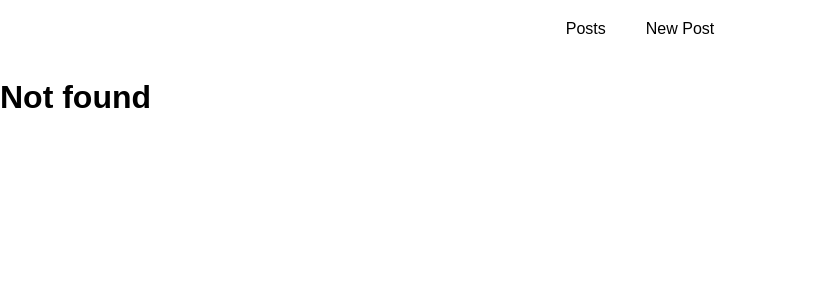
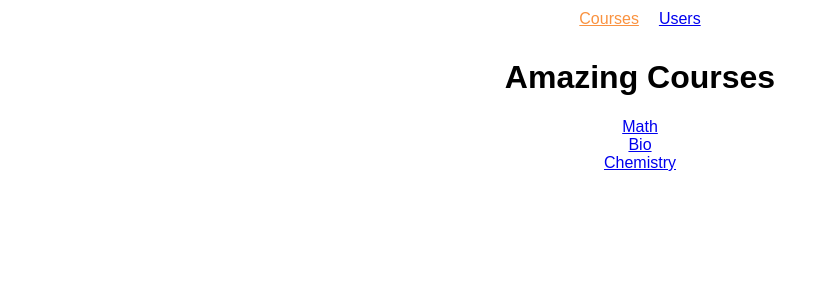
Before and after one commit to emirundeger/Post-React, a React (Create React App) app: page /courses in a window 1280 px wide. Before the commit this address had no page. Shown: the top 300 px of the page, without its empty margins (0-835 px from the left). Built offline with nearby package versions, Linux system fonts and the light colour scheme.

Commit message:
Add Routes, Links, Pass title as a param - Assignment

```diff
--- /dev/null
+++ b/src/App2.js
@@ -0,0 +1,15 @@
+import React, { Component } from "react";
+import Blog2 from "./containers/Blog/Blog2";
+import { BrowserRouter } from "react-router-dom";
+import FullPost from "./containers/Blog/FullPost/FullPost";
+import Courses from "./components/Courses";
+
+const App2 = () => (
+  <BrowserRouter>
+    <div className="App">
+      <Blog2 />
+    </div>
+  </BrowserRouter>
+);
+
+export default App2;
--- /dev/null
+++ b/src/components/Course.js
@@ -0,0 +1,10 @@
+import React from "react";
+
+const course = () => (
+  <div>
+    <h1>{props.match.params.courseTitle}</h1>
+    <p>You selected the Course with ID: {props.match.params.courseId}</p>
+  </div>
+);
+
+export default course;
--- /dev/null
+++ b/src/components/Courses.js
@@ -0,0 +1,36 @@
+import React, { Component } from "react";
+import Course from "./Course";
+import { Link } from "react-router-dom";
+
+class Courses extends Component {
+  state = {
+    courses: [
+      { id: 1, title: "Math" },
+      { id: 2, title: "Bio" },
+      { id: 3, title: "Chemistry" }
+    ]
+  };
+  render() {
+    let posts = this.state.courses.map(course => {
+      return (
+        //Bunu courses/course url inde calistirmak icin ya hardcoded olarak /courses/course yazican
+        //ya da this.props.match.url + course
+        <Link
+          key={course.id}
+          to={this.props.match.url + course.id + "/" + course.title}
+        >
+          <article>{course.title}</article>
+        </Link>
+      );
+    });
+
+    return (
+      <div>
+        <h1>Amazing Courses</h1>
+        {posts}
+      </div>
+    );
+  }
+}
+
+export default Courses;
--- /dev/null
+++ b/src/components/Users.js
@@ -0,0 +1,5 @@
+import React from "react";
+
+const users = () => <h1>Users</h1>;
+
+export default users;
--- /dev/null
+++ b/src/containers/Blog/Blog2.js
@@ -0,0 +1,31 @@
+import React, { Component } from "react";
+import Courses from "../../components/Courses";
+import Course from "../../components/Course";
+import Users from "../../components/Users";
+import { Route, NavLink, Switch } from "react-router-dom";
+
+class Blog2 extends Component {
+  render() {
+    return (
+      <div className="App">
+        <nav>
+          <ul style={{ listStyle: "none", margin: "auto", padding: "0" }}>
+            <li style={{ margin: "10px", display: "inline-block" }}>
+              <NavLink to="/courses/">Courses</NavLink>
+            </li>
+            <li style={{ margin: "10px", display: "inline-block" }}>
+              <NavLink to="/users/">Users</NavLink>
+            </li>
+          </ul>
+        </nav>
+        <Switch>
+          <Route path="/users" component={Users} />
+          <Route path="/courses/:courseId/:courseTitle" component={Course} />
+          <Route path="/courses" component={Courses} />
+        </Switch>
+      </div>
+    );
+  }
+}
+
+export default Blog2;
--- a/src/index.css
+++ b/src/index.css
@@ -2,4 +2,9 @@ body {
   margin: 0;
   padding: 0;
   font-family: sans-serif;
+  text-align: center;
 }
+
+.active {
+  color: #fa923f;
+}
```
Also changed, not shown: src/index.js (+22 -16 lines).
